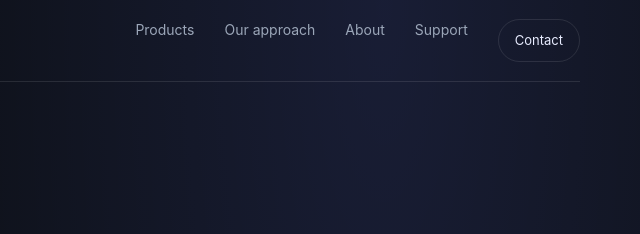
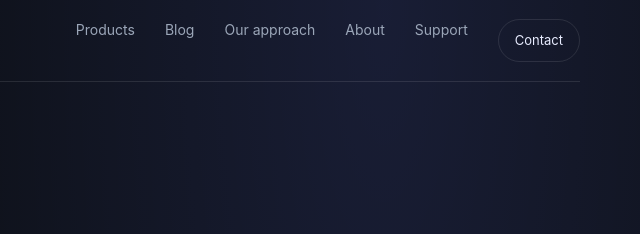
Before and after one commit to best-digital-offer/nndigitals, a plain HTML site: page index.html in a window 1280 px wide. Shown: the top 234 px of the page, 640-1280 px from the left. Drawn offline with Linux system fonts and the light colour scheme.

Commit message:
Add Blog navigation

```diff
--- a/index.html
+++ b/index.html
@@ -30,7 +30,7 @@
 <body>
 <header class="wrap nav">
 <a class="brand" href="#" aria-label="N and N Digitals home"><span class="mark">N<span style="opacity:.65">&</span>N</span><span>N&N Digitals</span></a>
-<nav class="navlinks" aria-label="Main navigation"><a href="#products">Products</a><a href="#approach">Our approach</a><a href="/about.html">About</a><a href="/support.html">Support</a><a class="pill" href="/contact.html">Contact</a></nav>
+<nav class="navlinks" aria-label="Main navigation"><a href="#products">Products</a><a href="/blog/">Blog</a><a href="#approach">Our approach</a><a href="/about.html">About</a><a href="/support.html">Support</a><a class="pill" href="/contact.html">Contact</a></nav>
 </header>
 <main>
 <section class="wrap hero">
```
